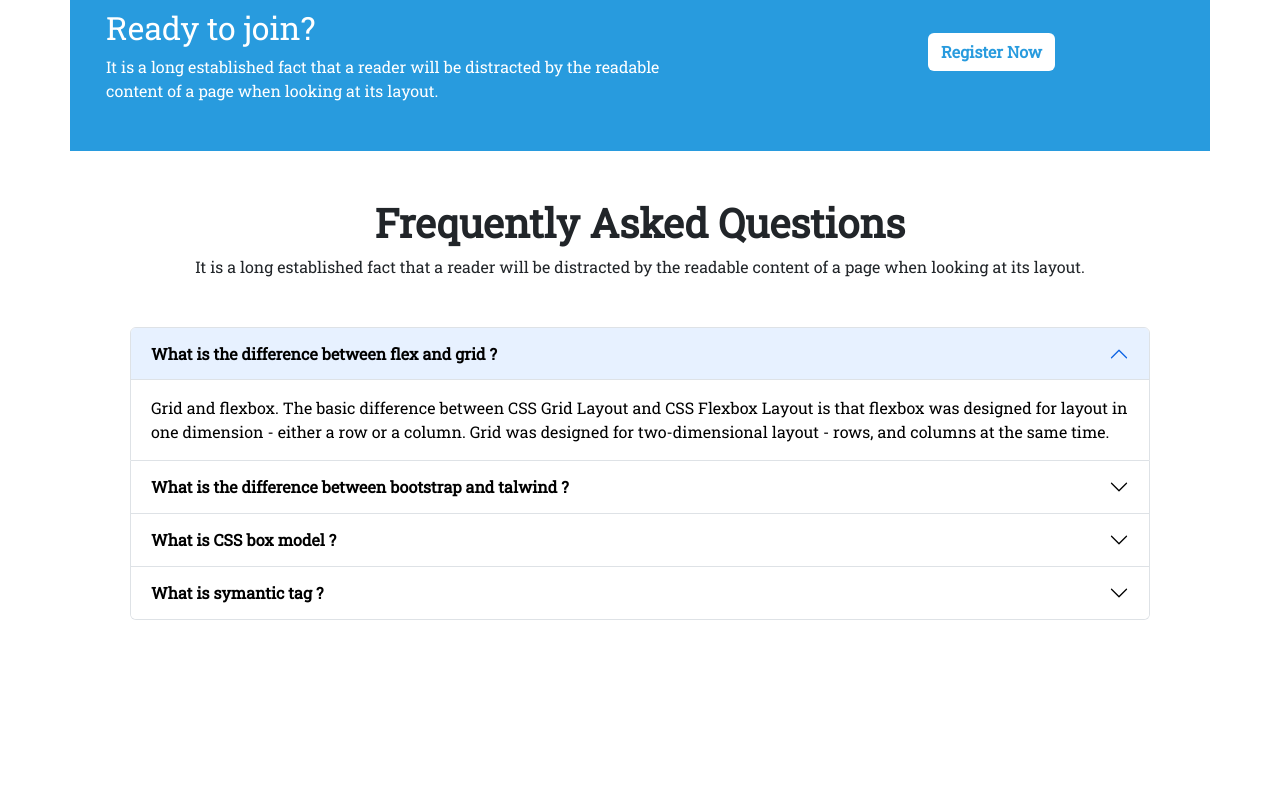
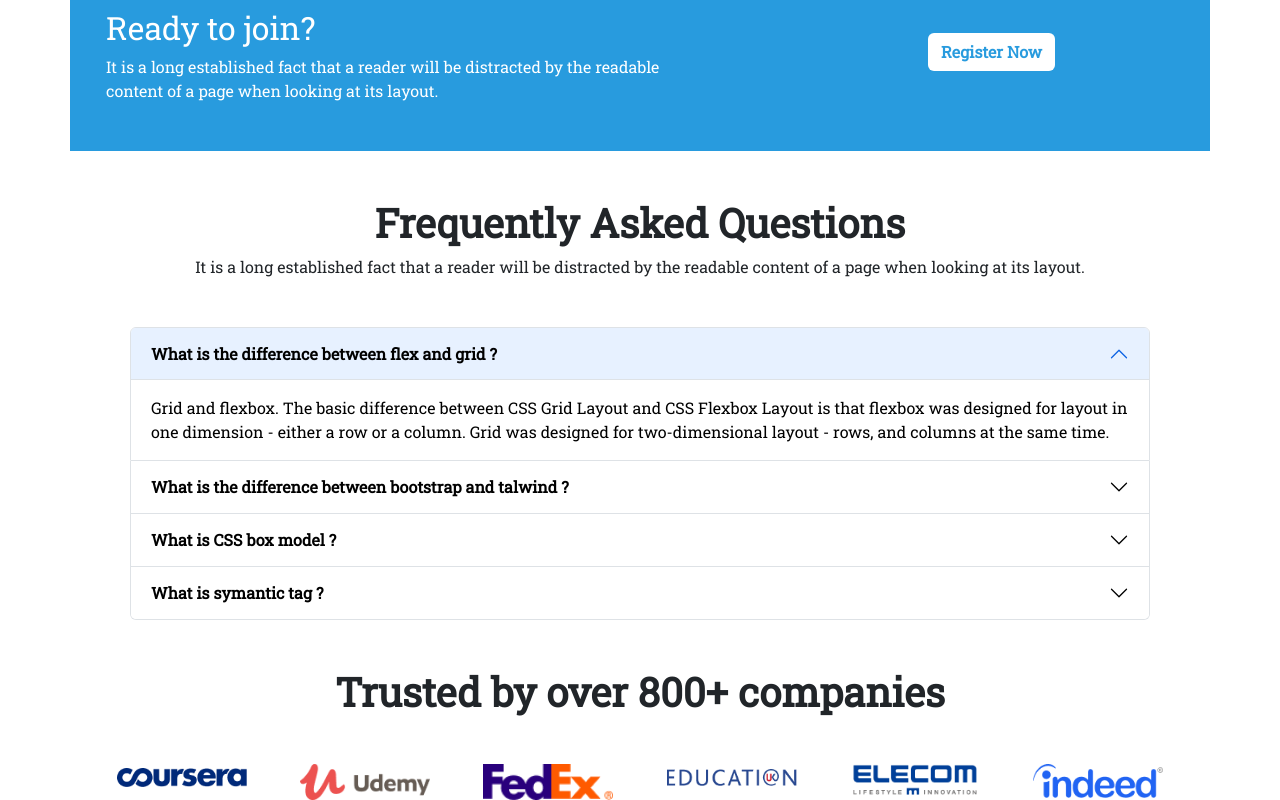
Before and after one commit to MRJ2812/Assignment-3, a plain HTML site: page index.html in a window 1280 px wide. Shown: the part 1685-2485 px from the top of the page. Before the commit the page ends 2305 px from the top, so only its background shows below. Drawn offline with nearby package versions, Linux system fonts and the light colour scheme; a web font is replaced by a local one.

Commit message:
companies

```diff
--- a/index.html
+++ b/index.html
@@ -374,7 +374,34 @@
     </section>
 
     <!-- Companies -->
+    <section class="container mt-5 .d-sm-none">
+        <div class="text-center">
+            <h1 class="fw-bolder">Trusted by over 800+ companies</h1>
 
+            <div class="container text-center mt-5">
+                <div class="row gx-2">
+                    <div class="col-2 company-img">
+                        <img src="images/company/company-1.png" alt="">
+                    </div>
+                    <div class="col-2 company-img">
+                        <img src="images/company/company-2.png" alt="">
+                    </div>
+                    <div class="col-2 company-img">
+                        <img src="images/company/company-3.png" alt="">
+                    </div>
+                    <div class="col-2 company-img">
+                        <img src="images/company/company-4.png" alt="">
+                    </div>
+                    <div class="col-2 company-img">
+                        <img src="images/company/company-5.png" alt="">
+                    </div>
+                    <div class="col-2 company-img">
+                        <img src="images/company/company-6.png" alt="">
+                    </div>
+                </div>
+            </div>
+        </div>
+    </section>
 
 
     <script src="https://cdn.jsdelivr.net/npm/bootstrap@5.2.0/dist/js/bootstrap.bundle.min.js"
```
